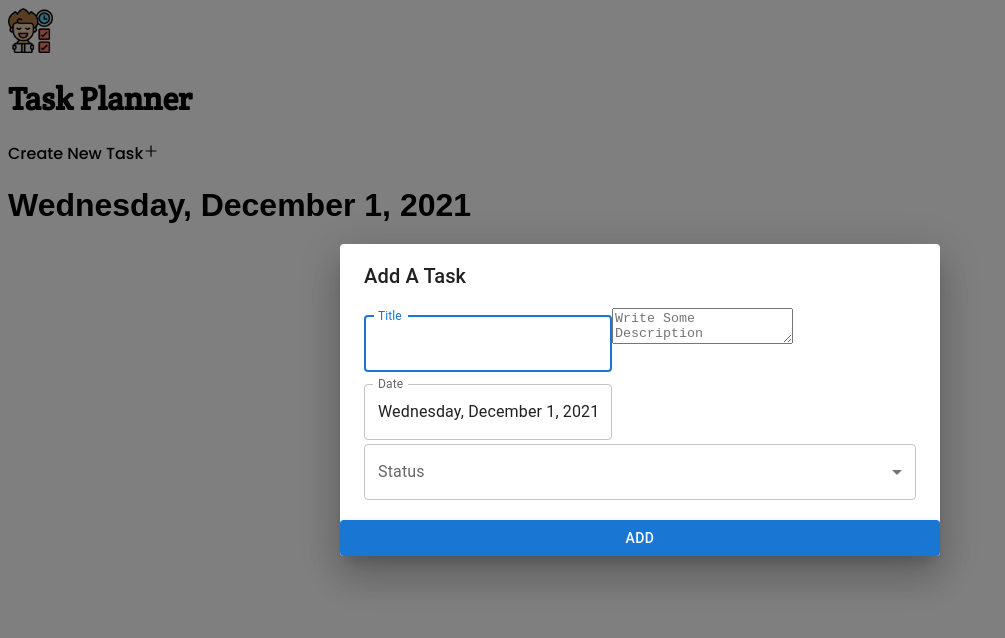
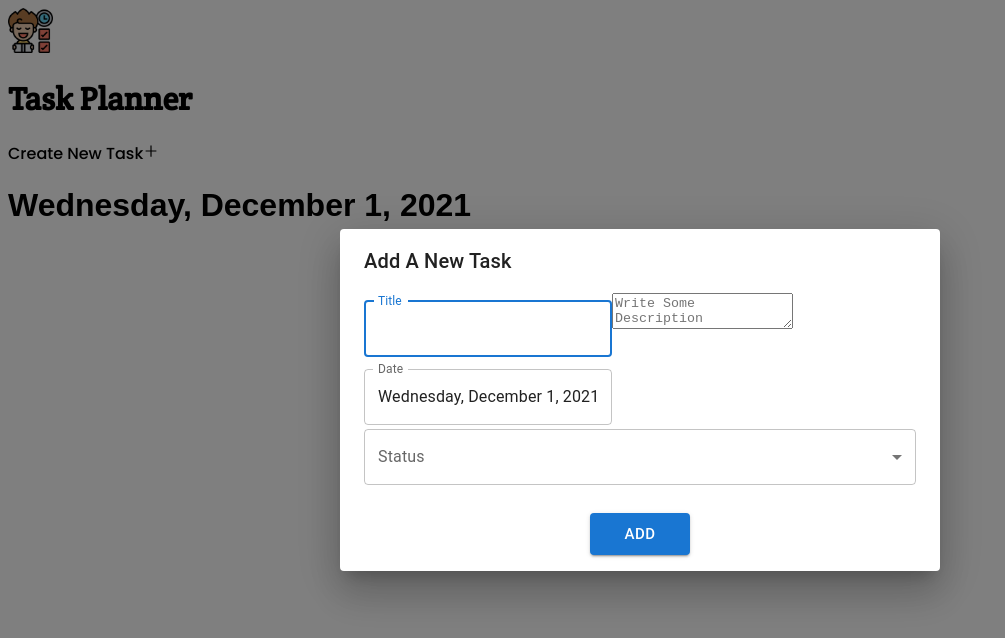
Before and after one commit to 19smabtahinoor/Task-Planner-Client, a Next.js app: page / in a window 1280 px wide. Both pictures are taken after a click on the element "Create New Task". Shown: the top 638 px of the page, without its empty margins (0-1005 px from the left). Built offline with nearby package versions, Linux system fonts and the light colour scheme; a web font is replaced by a local one.

Commit message:
Button Ui Problem Solved

```diff
--- a/components/FormModal.js
+++ b/components/FormModal.js
@@ -1,11 +1,12 @@
 import Button from '@mui/material/Button';
 import Dialog from '@mui/material/Dialog';
+import DialogActions from '@mui/material/DialogActions';
 import DialogContent from '@mui/material/DialogContent';
 import DialogTitle from '@mui/material/DialogTitle';
 import * as React from 'react';
 import FormInput from './FormInput';
 
-const FormModal = ({ open, setOpen, value }) => {
+const FormModal = ({open,setOpen , value}) => {
 
     const handleClose = () => {
         setOpen(false);
@@ -14,11 +15,13 @@ const FormModal = ({ open, setOpen, value }) => {
     return (
         <div>
             <Dialog open={open} onClose={handleClose}>
-                <DialogTitle className="text-center">Add A Task</DialogTitle>
+                <DialogTitle className="text-center">Add A New Task</DialogTitle>
                 <DialogContent>
                     <FormInput value={value} />
                 </DialogContent>
-                <Button className="w-36 mx-auto mb-6 py-3" variant="contained" onClick={handleClose}>Add</Button>
+                <DialogActions>
+                    <Button variant="contained" onClick={handleClose} size="large" sx={{width:'100px',margin:'auto',marginBottom:'8px'}}>Add</Button>
+                </DialogActions>
             </Dialog>
         </div>
     )
```
